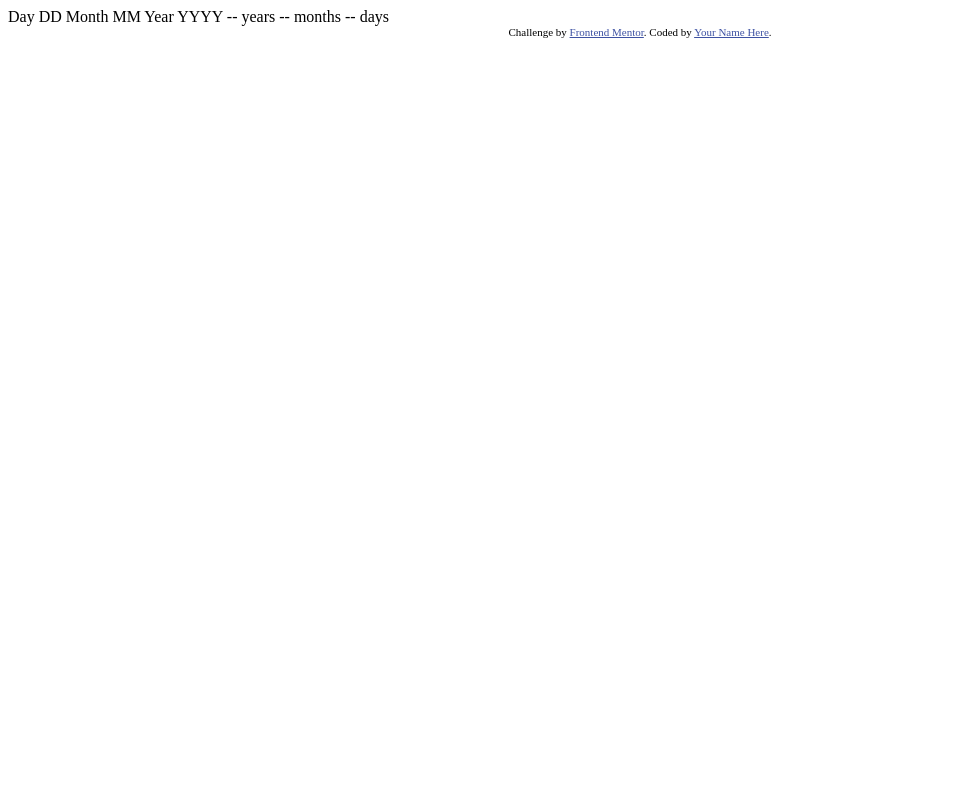
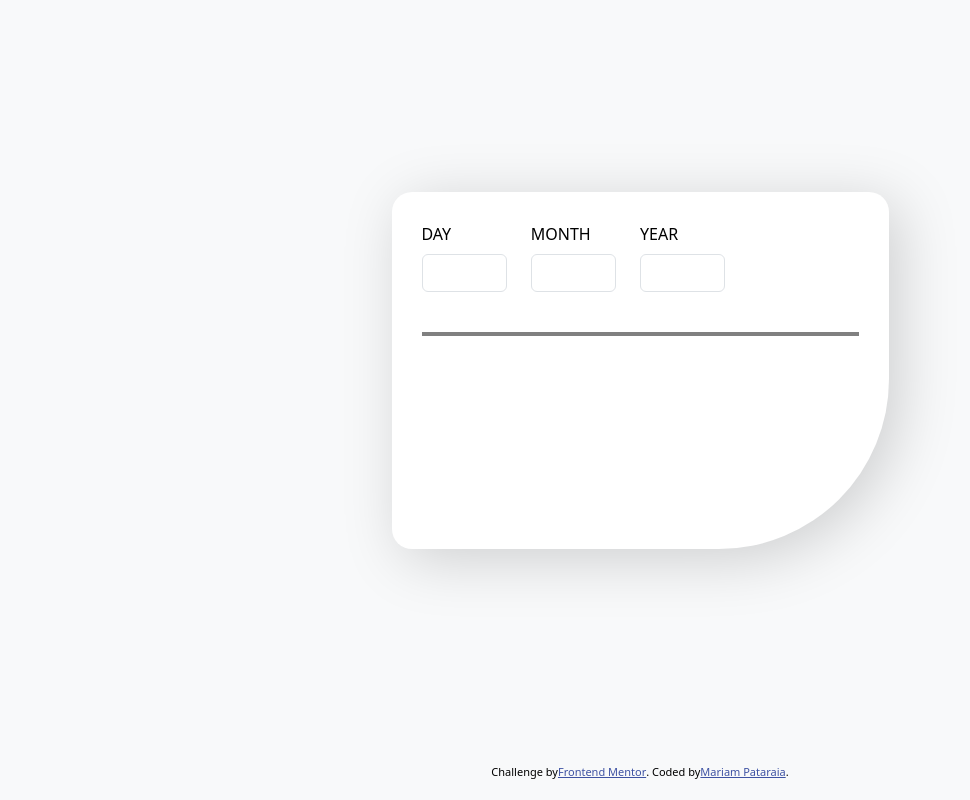
Before and after one commit to mariampataraia/age-calculator-app, a plain HTML site: page index.html in a window 1280 px wide. Shown: the whole page, without its empty margins (0-970 px from the left). Drawn offline with Linux system fonts and the light colour scheme.

Commit message:
add some markup

```diff
--- /dev/null
+++ b/css/style.css
@@ -0,0 +1,33 @@
+* {
+    margin: 0;
+    padding: 0;
+    box-sizing: border-box;
+}
+
+body {
+    height: 100vh;
+}
+
+.box {
+    height: 357px;
+    width: 497px;
+    background-color: white;
+    border-radius: 20px 20px 170px 20px;
+    box-shadow: 10px 10px 60px rgba(0, 0, 0, 0.171);
+    margin-bottom: 60px;
+    padding: 30px;
+}
+
+.attribution {
+    position: absolute;
+    text-align: center;
+    width: 100%;
+    bottom: 20px;
+}
+
+.line {
+    width: 100%;
+    height: 4px;
+    background-color: gray;
+    margin-top: 40px;
+}
--- a/index.html
+++ b/index.html
@@ -1,22 +1,61 @@
 <!DOCTYPE html>
 <html lang="en">
+
 <head>
   <meta charset="UTF-8">
-  <meta name="viewport" content="width=device-width, initial-scale=1.0"> <!-- displays site properly based on user's device -->
-
+  <meta name="viewport" content="width=device-width, initial-scale=1.0">
   <link rel="icon" type="image/png" sizes="32x32" href="./assets/images/favicon-32x32.png">
-
+  <link rel="stylesheet" href="css/bootstrap.min.css">
+  <link rel="stylesheet" href="css/style.css">
   <title>Frontend Mentor | Age calculator app</title>
 
   <!-- Feel free to remove these styles or customise in your own stylesheet 👍 -->
   <style>
-    .attribution { font-size: 11px; text-align: center; }
-    .attribution a { color: hsl(228, 45%, 44%); }
+    .attribution {
+      font-size: 11px;
+      text-align: center;
+    }
+
+    .attribution a {
+      color: hsl(228, 45%, 44%);
+    }
   </style>
 </head>
-<body>
 
-  Day
+<body class="text-bg-light d-flex align-items-center justify-content-center">
+
+
+  <div class="box">
+
+    <form class="row w-100">
+      <div class="col-3">
+        <label for="day" class="form-label">DAY</label>
+        <input type="text" class="form-control" id="day">
+      </div>
+      <div class="col-3">
+        <label for="month" class="form-label">MONTH</label>
+        <input type="text" class="form-control" id="month">
+      </div>
+      <div class="col-3">
+        <label for="year" class="form-label">YEAR</label>
+        <input type="text" class="form-control" id="year">
+      </div>
+    </form>
+
+    <div class="line"></div>
+    <!-- <button class="btn button">d</button> -->
+    <a href="#" class="w-25 h-25"><img src="assets/images/icon-arrow.svg" alt=""></a>
+
+
+  </div>
+
+
+
+
+
+
+
+  <!-- Day
   DD
 
   Month
@@ -28,10 +67,17 @@
   -- years
   -- months
   -- days
+ -->
 
-  <div class="attribution">
+
+  <div class="attribution d-flex justify-content-center">
     Challenge by <a href="https://www.frontendmentor.io?ref=challenge" target="_blank">Frontend Mentor</a>.
-    Coded by <a href="#">Your Name Here</a>.
+    Coded by <a href="https://github.com/mariampataraia">Mariam Pataraia</a>.
   </div>
+
+
+  <script src="script/bootstrap.min.js"></script>
+  <script src="script/script.js"></script>
 </body>
+
 </html>
```
Also changed, not shown: css/bootstrap.min.css (added), script/bootstrap.min.js (added), script/script.js (added).
